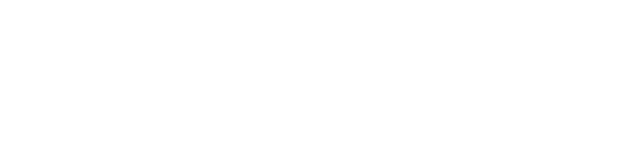
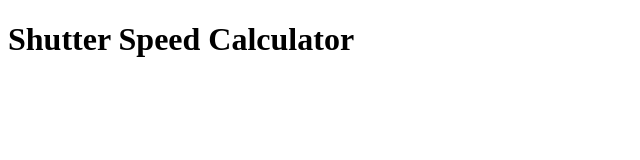
Before and after one commit to mindy-m/verbose-fiesta, a plain HTML site: page index.html in a window 1280 px wide. Shown: the whole page, without its empty margins (0-640 px from the left). Drawn offline with Linux system fonts and the light colour scheme.

Commit message:
Add main header

```diff
--- a/index.html
+++ b/index.html
@@ -8,5 +8,7 @@
     </head>
 
     <body>
+        <h1>Shutter Speed Calculator</h1>
+
     </body>
 </html>
```
